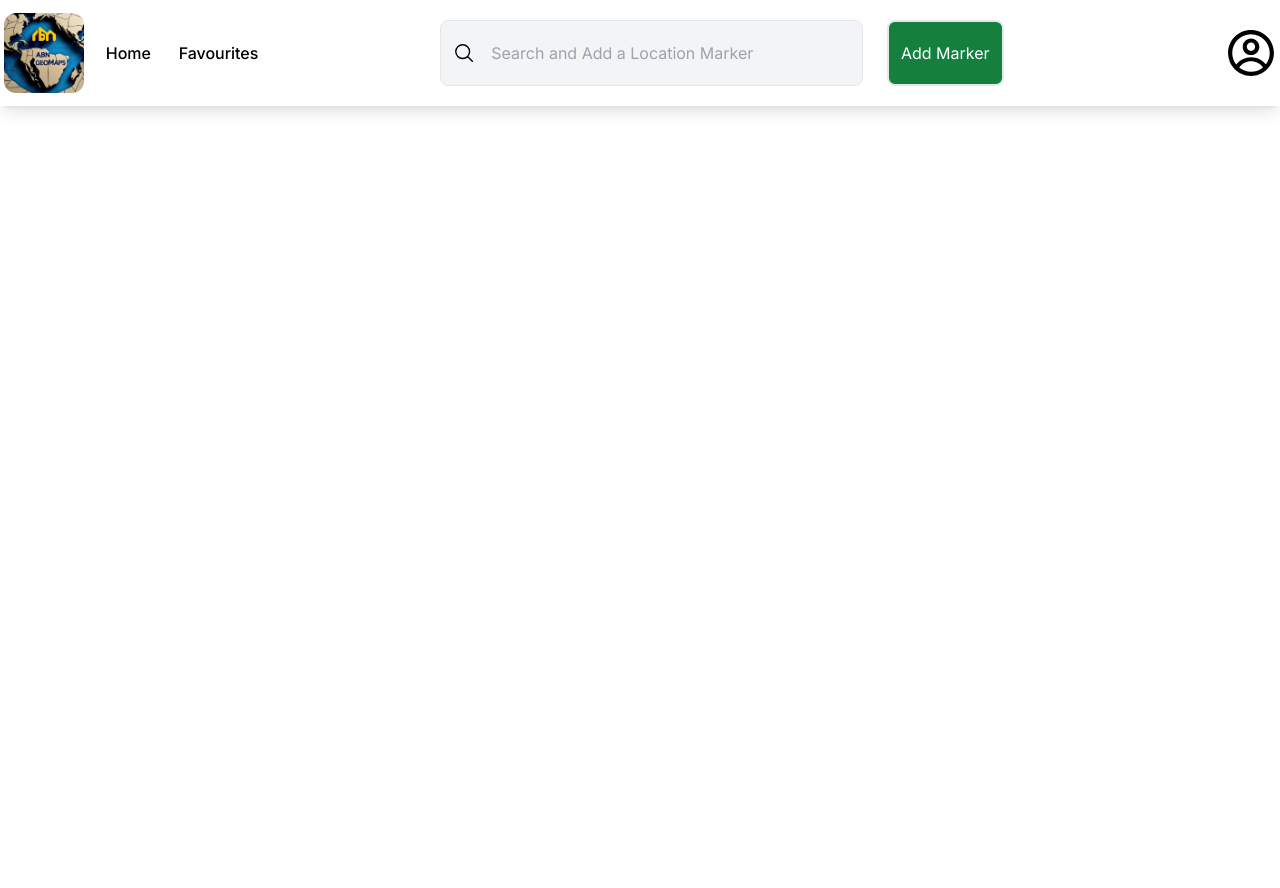
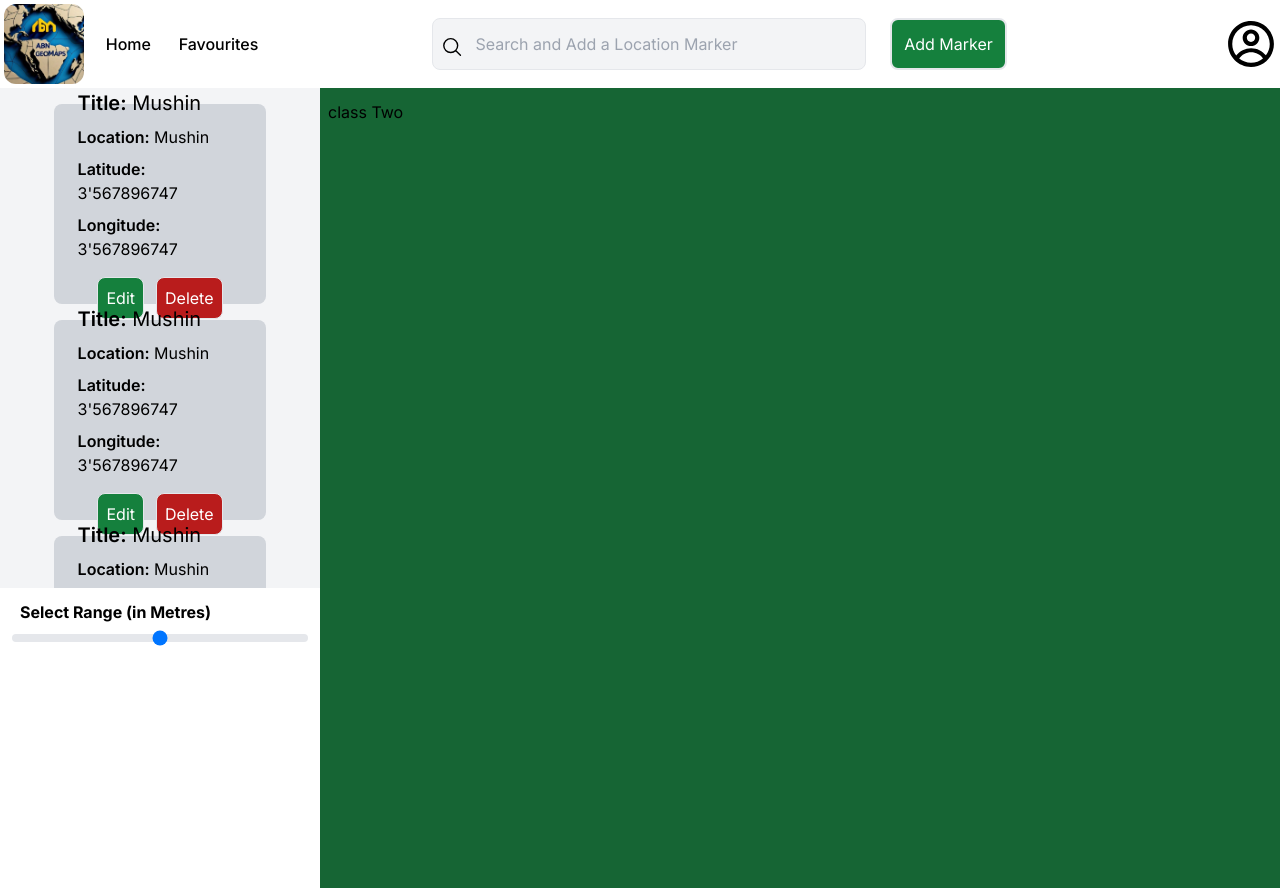
Before and after one commit to Akem-Ben/Abn_GeoMaps, a Next.js app in the folder client/: page / in a window 1280 px wide. Before the commit the page ends 800 px from the top, so only its background shows below. Built offline with nearby package versions, Linux system fonts and the light colour scheme; no server answers.

Commit message:
bug fixes

```diff
--- a/client/app/page.tsx
+++ b/client/app/page.tsx
@@ -1,9 +1,38 @@
+"use client";
+import Markers from "@/components/Home/Markers";
+import RangeSelector from "@/components/Home/RangeSelector";
+import { useSession } from "next-auth/react";
 import Image from "next/image";
+import { useRouter } from "next/navigation";
+import { useEffect } from "react";
 
-export default function Home() {
+const Home = () => {
+// const {data:session} = useSession();
+
+
+// const router = useRouter()
+
+// useEffect(()=>{
+//   if(!session?.user){
+//     router.push('/Login')
+//   }
+// },[session])
   return (
-    <>
-    {/* <h2>Hi Guy</h2> */}
-    </>
+    <div className="grid grid-cols-4 flex-col">
+      <div>
+    <div className="h-[500px] bg-gray-100 overflow-y-scroll px-2 py-4 flex gap-4 flex-wrap justify-center items-start">
+      <Markers />
+      <Markers />
+      <Markers />
+      <Markers />
+    </div>
+    <div className="p-3">
+      <RangeSelector />
+    </div>
+    </div>
+    <div className="bg-green-800 col-span-3 h-screen px-2 py-3">class Two</div>
+    </div>
   );
 }
+
+export default Home;
--- /dev/null
+++ b/client/components/Home/Markers.tsx
@@ -0,0 +1,18 @@
+import React from 'react'
+
+const Markers = () => {
+  return (
+    <div className='bg-gray-300 w-[70%] rounded-lg h-[200px] flex flex-col px-6 py-2 gap-2 items-start justify-center'>
+        <div className='text-xl'><span className='font-semibold'>Title:</span> Mushin</div>
+        <div><span className='font-semibold'>Location:</span> Mushin</div>
+        <div><span className='font-semibold'>Latitude:</span> 3'567896747</div>
+        <div><span className='font-semibold'>Longitude:</span> 3'567896747</div>
+        <div className=' w-full flex items-center justify-center gap-3 mt-2'>
+        <button className='rounded-lg border p-2 bg-green-700 text-white hover:cursor-pointer hover:bg-white hover:text-green-700'>Edit</button>
+        <button className='rounded-lg border p-2 bg-red-700 text-white hover:cursor-pointer hover:bg-white hover:text-red-700'>Delete</button>
+        </div>
+    </div>
+  )
+}
+
+export default Markers
--- /dev/null
+++ b/client/components/Home/RangeSelector.tsx
@@ -0,0 +1,12 @@
+import React from 'react'
+
+const RangeSelector = () => {
+  return (
+    <div>
+        <h2 className='font-bold px-2'>Select Range (in Metres)</h2>
+        <input type='range' className='w-full h-2 rounded-lg cursor-pointer bg-gray-200 appearance-none'/>
+    </div>
+  )
+}
+
+export default RangeSelector
--- a/client/components/Navbar.tsx
+++ b/client/components/Navbar.tsx
@@ -1,45 +1,78 @@
-'use client';
+"use client";
 
-import Image from 'next/image';
-import React from 'react';
-import logo from '../public/geo_logo.jpeg'
-import { useSession } from 'next-auth/react';
+import Image from "next/image";
+import React from "react";
+import logo from "../public/geo_logo.jpeg";
+import { useSession } from "next-auth/react";
 import { CgProfile } from "react-icons/cg";
 
 const Navbar = () => {
-    const {data:session} = useSession()
+  const { data: session } = useSession();
 
   const check = () => {
-        console.log('hi')
-    }
+    console.log("hi");
+  };
+
+//   fixed top-0 z-1000
   return (
-        <div className='px-1 py-1 shadow-lg fixed top-0 z-1000 w-full'>
-            <div className='flex justify-between items-center'>
-                <section className='flex w-[20%] justify-between'>
-                    <div><Image src={logo} alt='logo' className='rounded-xl w-[80px] h-[80px]' /></div>
-                    <div className='w-[60%] items-center flex'>
-                        <ul className='flex w-full justify-between'>
-                            <li className='hover:text-green-700 hover:cursor-pointer font-medium'>Home</li>
-                            <li className='hover:text-green-700 hover:cursor-pointer font-medium'>Favourites</li>
+    <div className="px-1 py-1 bg-white shadow-lg w-full">
+      <div className="flex justify-between items-center">
+        <section className="flex w-[20%] justify-between">
+          <div>
+            <Image
+              src={logo}
+              alt="logo"
+              className="rounded-xl w-[80px] h-[80px]"
+            />
+          </div>
+          <div className="w-[60%] items-center flex">
+            <ul className="flex w-full justify-between">
+              <li className="hover:text-green-700 hover:cursor-pointer font-medium">
+                Home
+              </li>
+              <li className="hover:text-green-700 hover:cursor-pointer font-medium">
+                Favourites
+              </li>
             </ul>
           </div>
         </section>
-                <section className=' px-4 py-4 w-[50%] gap-6 flex'>
-                    <div className='flex border bg-gray-100 p-3 w-[70%] rounded-lg gap-2'>
-                        <svg xmlns="http://www.w3.org/2000/svg" fill="none" viewBox="0 0 24 24" strokeWidth={1.5} stroke="currentColor" className="w-6 mt-2 h-6">
-                            <path strokeLinecap="round" strokeLinejoin="round" d="m21 21-5.197-5.197m0 0A7.5 7.5 0 1 0 5.196 5.196a7.5 7.5 0 0 0 10.607 10.607Z" />
+        <section className=" px-2 py-2 flex w-[50%] gap-6">
+          <div className="border bg-gray-100 p-2 w-[70%] flex rounded-lg gap-2">
+            <svg
+              xmlns="http://www.w3.org/2000/svg"
+              fill="none"
+              viewBox="0 0 24 24"
+              strokeWidth={1.5}
+              stroke="currentColor"
+              className="w-6 mt-2 h-6"
+            >
+              <path
+                strokeLinecap="round"
+                strokeLinejoin="round"
+                d="m21 21-5.197-5.197m0 0A7.5 7.5 0 1 0 5.196 5.196a7.5 7.5 0 0 0 10.607 10.607Z"
+              />
             </svg>
-                        <input placeholder='Search and Add a Location Marker' required className='text-green-700 bg-transparent w-full text-medium p-2 outline-none' />
+            <input
+              placeholder="Search and Add a Location Marker"
+              required
+              className="text-green-700 bg-transparent w-full text-medium p-1 outline-none"
+            />
           </div>
-                        <button className='border-2 rounded-lg p-3 bg-green-700 text-white hover:bg-white hover:text-green-700'>Add Marker</button>
+          <button className="border-2 rounded-lg p-3 bg-green-700 text-white hover:bg-white hover:text-green-700">
+            Add Marker
+          </button>
         </section>
         <section>
-                    {session?.user ? <Image src={session.user.image!} alt="user profile picture" /> : <CgProfile className='w-[50px] h-[50px]'/>}
+          {session?.user ? (
+            <Image src={session.user.image!} alt="user profile picture" width={40} height={40} className="rounded-full"/>
+          ) : (
+            <CgProfile className="w-[50px] h-[50px]" />
+          )}
+          {/* <CgProfile className="w-[50px] h-[50px]" /> */}
         </section>
       </div>
     </div>
-    )
-}
+  );
+};
 
-
-export default Navbar
+export default Navbar;
--- a/client/next.config.mjs
+++ b/client/next.config.mjs
@@ -1,4 +1,8 @@
 /** @type {import('next').NextConfig} */
-const nextConfig = {};
+const nextConfig = {
+    images: {
+        domains: ['lh3.googleusercontent.com']
+    }
+};
 
 export default nextConfig;
```
Also changed, not shown: client/app/Login/page.tsx (added, +45 -0 lines), 1 other file (tests, documents, lock files or other folders). Lines whose indentation alone changed are shown as unchanged.
